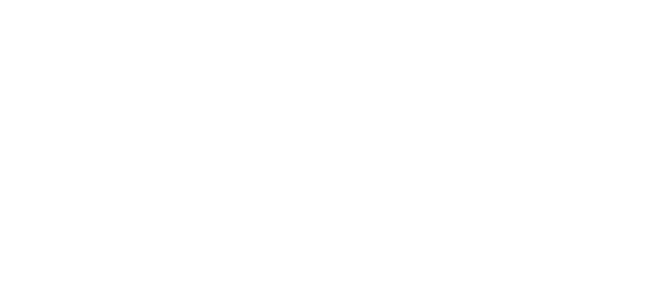
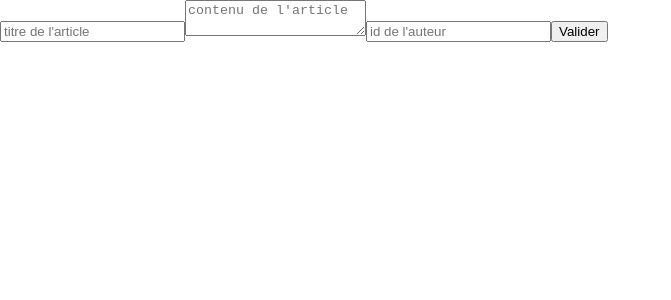
Before and after one commit to Syldariele/react, a React (Create React App) app: page / in a window 1280 px wide. Shown: the top 300 px of the page, without its empty margins (0-671 px from the left). Built offline with nearby package versions, Linux system fonts and the light colour scheme.

Commit message:
maj formulaire dans CreateArticle et maj de App.js

```diff
--- a/src/App.js
+++ b/src/App.js
@@ -1,8 +1,9 @@
 import React from 'react';
-
+import CreateArticle from "./CreatArticle";
 const App = () => {
   return (
     <div>
+      <CreateArticle/>
     </div>
   );
 }
--- a/src/CreatArticle.js
+++ b/src/CreatArticle.js
@@ -0,0 +1,42 @@
+import React, { useState } from 'react';
+
+const CreateArticle = () => {
+    const [ title, setTitle ] = useState("");
+
+    const handleSubmit = (event) => {
+        event.preventDefault();
+        console.log("titre : ", title);
+    }
+
+    const handleChange = (event) => {
+        console.log("target name:", event.target.name);
+        console.log("target value:", event.target.value);
+
+        setTitle(event.target.value.substring(0, 10));
+    }
+
+    return(
+        <form onSubmit={handleSubmit}>
+            <input
+                type="text"
+                name="title"
+                onChange={handleChange}
+                value={title}
+                placeholder="titre de l'article"
+            />
+            <textarea
+                name="content"
+                placeholder="contenu de l'article"
+             >
+            </textarea>
+            <input
+                type="number"
+                name="author"
+                placeholder="id de l'auteur"
+             />
+             <button type="submit">Valider</button>
+        </form>
+    )
+};
+
+export default CreateArticle;
```
